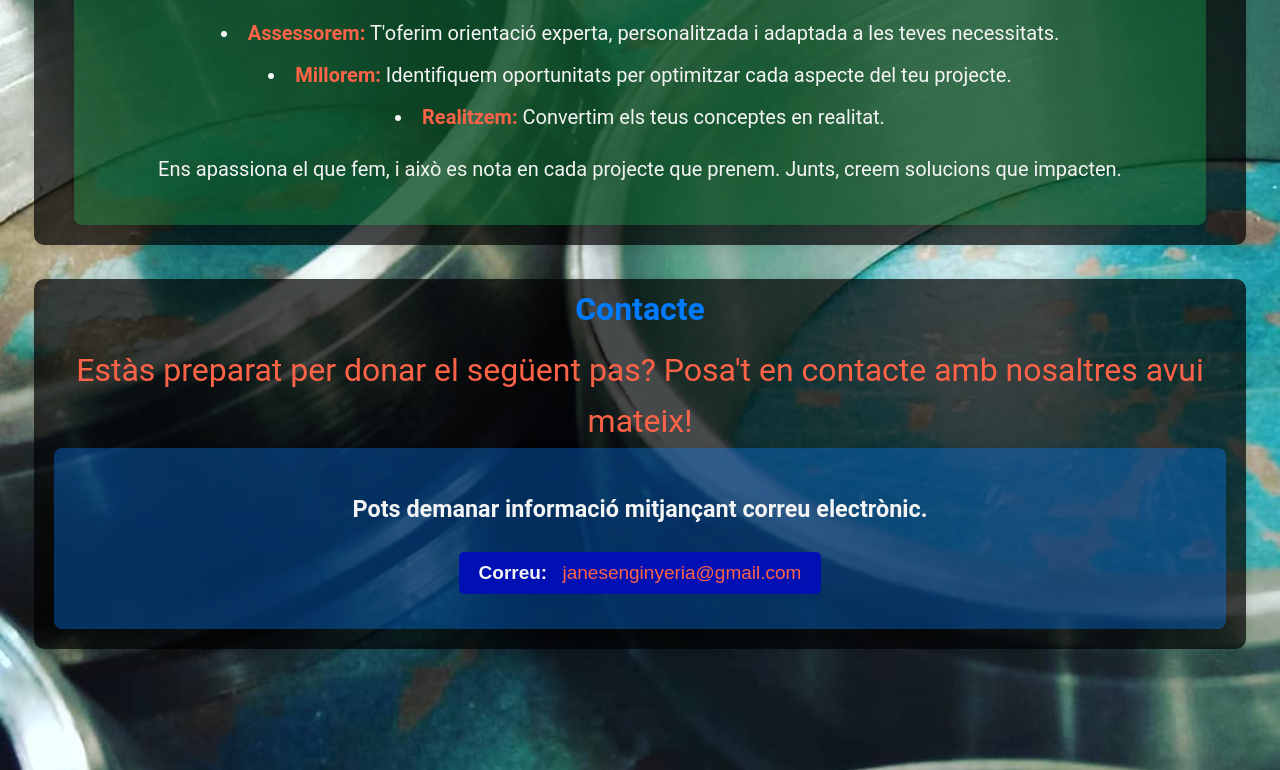
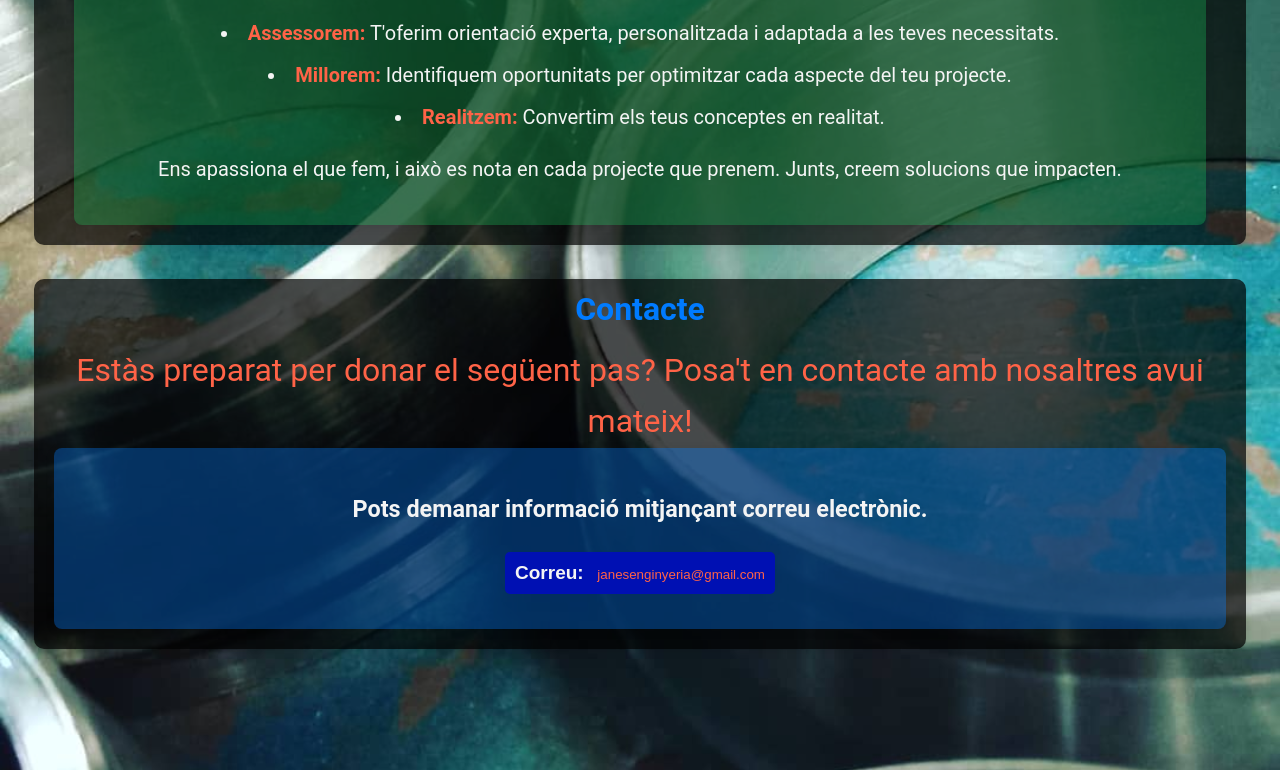
Before and after one commit to Sarrete/Janes_enginyeria, a plain HTML site: page index.html in a window 1280 px wide. Shown: the part 2925-3695 px from the top of the page. Drawn offline with Linux system fonts and the light colour scheme.

Commit message:
email button

```diff
--- a/css/styles.css
+++ b/css/styles.css
@@ -441,14 +441,13 @@ header {
 
 .email-button {
     display: inline-block;
-    padding: 10px 20px;
-    font-size: 19px;
+    padding: 6px
+    font-size: 16px;
     color: #ff6347;
     background-color: #0010b3;
     border: none;
     border-radius: 5px;
     cursor: pointer;
-    text-align: left;
 }
 
 .email-button strong {
@@ -536,6 +535,7 @@ button {
     color: white;
     border: none;
     cursor: pointer;
+
 }
 
 button:hover {
```
